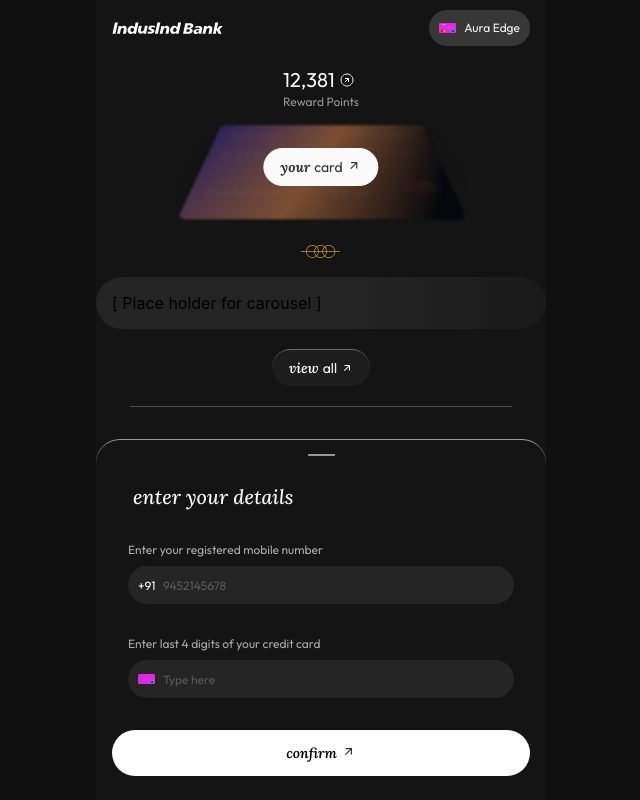
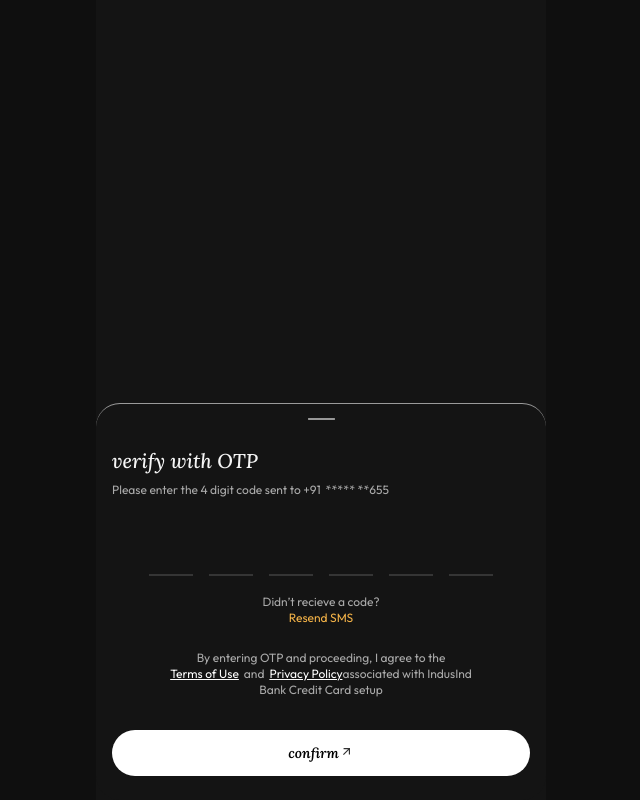
Before and after one commit to ODS-HF/ind-pwa, a React (Create React App) app: page / in a window 1280 px wide. Shown: the whole page, without its empty margins (319-959 px from the left). Built offline with nearby package versions, Linux system fonts and the light colour scheme.

Commit message:
otpComponent

```diff
--- a/package.json
+++ b/package.json
@@ -8,6 +8,7 @@
     "@testing-library/user-event": "^13.5.0",
     "react": "^18.2.0",
     "react-dom": "^18.2.0",
+    "react-otp-input": "^3.1.0",
     "react-phone-number-input": "^3.3.6",
     "react-router-dom": "^6.16.0",
     "react-scripts": "5.0.1",
--- /dev/null
+++ b/src/components/otpComponent/otpComponent.css
@@ -0,0 +1,142 @@
+.otpModal{
+    display: flex;
+    padding: 0px 16px 24px 16px;
+    flex-direction: column;
+    gap: 32px;
+
+    position: absolute;
+    bottom: 0;
+    width: 100%;
+    box-sizing: border-box;
+    border-radius: 24px;
+    border-top: 1px solid #9A9A9A;
+    background: #141414;
+}
+
+.otpFrame{
+    display: flex;
+    flex-direction: column;
+    align-items: stretch;
+    gap: 24px;
+}
+
+.otpContainer-topRegion{
+    display: flex;
+    flex-direction: column;
+    align-items: flex-start;
+    gap: 8px;
+}
+
+.otpText{
+    color: #F5F5F5;
+    font-family: Lora;
+    font-size: 20px;
+    font-style: italic;
+    font-weight: 500;
+    line-height: 130%; /* 26px */
+}
+
+.otpDescription{
+    color: rgba(255, 255, 255, 0.64);
+    font-family: Outfit;
+    font-size: 12px;
+    font-style: normal;
+    font-weight: 400;
+    line-height: 16px; /* 133.333% */
+}
+
+.otp-inputField{
+    display: flex;
+    width: 343px;
+    justify-content: center;
+    align-items: center;
+    gap: 27px;
+}
+
+.otp-inputField-description-text1{
+    color: rgba(255, 255, 255, 0.64);
+    text-align: center;
+    font-family: Outfit;
+    font-size: 12px;
+    font-style: normal;
+    font-weight: 400;
+    line-height: 16px; /* 133.333% */
+}
+
+.otp-inputField-description-text2{
+    color: #F4B348;
+    font-family: Outfit;
+    font-size: 12px;
+    font-style: normal;
+    font-weight: 400;
+    line-height: 16px;
+}
+
+.otp-inputField input{
+    border-left: hidden;
+    border-right: hidden;
+    border-top: hidden;
+    border-color: #353535;
+    outline: none;
+    background: transparent;
+    font-size: 40px;
+
+    color: rgb(255, 255, 255);
+    text-align: center;
+    font-family: Outfit;
+    font-style: normal;
+    font-weight: 400;
+
+    border-bottom-style: double;
+}
+
+.otp-inputField div[style="display: flex; align-items: center;"]{
+    gap: 8px;
+}
+
+.otpContainer-bodyRegion{
+    display: flex;
+    flex-direction: column;
+    align-items: center;
+    gap: 18px;
+}
+
+.otpContainer-footerRegion{
+    color: rgba(255, 255, 255, 0.64);
+    text-align: center;
+    font-family: Outfit;
+    font-size: 12px;
+    font-style: normal;
+    font-weight: 400;
+    line-height: 16px; /* 133.333% */
+}
+
+.underline{
+    color: #FFF;
+    text-decoration-line: underline;
+}
+
+.CTA-frame{
+    display: flex;
+    padding: 12px 64px;
+    justify-content: center;
+    align-items: center;
+    align-self: stretch;
+
+    border-radius: 120px;
+    background: #FFF;
+}
+
+.CTA-text{
+    color: var(--text-black, #010101);
+    font-family: Lora;
+    font-size: 14px;
+    font-style: italic;
+    font-weight: 600;
+    line-height: 22px; /* 157.143% */
+    text-transform: lowercase;
+}
+
+.mobileSecureDisplay{
+
+}
--- a/src/components/otpComponent/otpComponent.js
+++ b/src/components/otpComponent/otpComponent.js
@@ -0,0 +1,80 @@
+import React, { useState } from 'react'
+import "./otpComponent.css"
+import OtpInput from 'react-otp-input';
+import arrowRectangle from '../../assets/images/homeHeroSection/arrowRectangle.svg'
+
+const OtpComponent = () => {
+
+const [otp, setOtp] = useState('');
+const mobileNumber = "9988776655";
+const maskedMobileNumber = "*".repeat(5) +"  "+"*".repeat(2)+mobileNumber.substring(7);
+
+return (
+    <div className='otpModal'>
+        <div className='otpFrame'>
+
+            <div className='dividerLine'>
+                    <svg width="27" height="2" viewBox="0 0 27 2" fill="none" xmlns="http://www.w3.org/2000/svg">
+                        <path d="M1.5 1L25.5 1" stroke="#989898" strokeWidth="3" strokeLinecap="round"/>
+                    </svg>
+            </div>
+
+            <div className='otpContainer-topRegion'>
+                        <div className='otpText'>
+                            verify with OTP
+                        </div>
+
+                        <div className='otpDescription'>
+                            Please enter the 4 digit code sent to +91 &nbsp;
+                            <span className='mobileSecureDisplay'>{maskedMobileNumber}</span>
+                        </div>
+            </div>
+
+            <div className='otpContainer-bodyRegion'>
+                        <div className='otp-inputField'>
+                            <OtpInput
+                                value={otp}
+                                onChange={setOtp}
+                                numInputs={6}
+                                renderSeparator={<span></span>}
+                                renderInput={(props) => <input {...props} />}
+                            />
+
+
+                        </div>
+
+                        <div className='otp-inputField-description'>
+                            <div className='otp-inputField-description-text1'>
+                                    Didn’t recieve a code?
+                            </div>
+                            <div className='otp-inputField-description-text2'>
+                                    Resend SMS
+                            </div>
+                        </div>
+            </div>
+
+            <div className='otpContainer-footerRegion'>
+                        By entering OTP and proceeding, I agree to the <br/>
+                        <span className='underline'>Terms of Use</span>
+                        &nbsp; and &nbsp;
+                        <span className='underline'>Privacy Policy</span>
+                        associated with IndusInd <br/>
+                        Bank Credit Card setup
+            </div>
+
+
+        </div>
+
+        <div className='CTA-frame'>
+            <div className='CTA-text'>
+                    confirm
+            </div>
+            <div className='CTA-arrow'>
+                <img src={arrowRectangle} alt='arrow'/>
+            </div>
+        </div>
+    </div>
+  )
+}
+
+export default OtpComponent
--- a/src/pages/home/home.js
+++ b/src/pages/home/home.js
@@ -3,16 +3,16 @@
 import Header from "../../components/header/header";
 import HomeHeroSection from "../../components/homeHeroSection/homeHeroSection";
 import LoginPopup from "../../components/loginPopup/loginPopup";
+import OtpComponent from "../../components/otpComponent/otpComponent"
 
 const Home = () => {
   return (<div className="wrapper">
   <div className="secondary-wrapper">
     <div className="home-top-container">
-      <Header/>
+      {/* <Header/>
       <HomeHeroSection/>
-
-        <LoginPopup/>
-
+      <LoginPopup/> */}
+      <OtpComponent/>
 
     </div>
   </div>
```
Also changed, not shown: src/assets/images/otpComponent/Line.svg (added), src/components/otpComponent/otsComponent.css (deleted), 1 other file (tests, documents, lock files or other folders).
